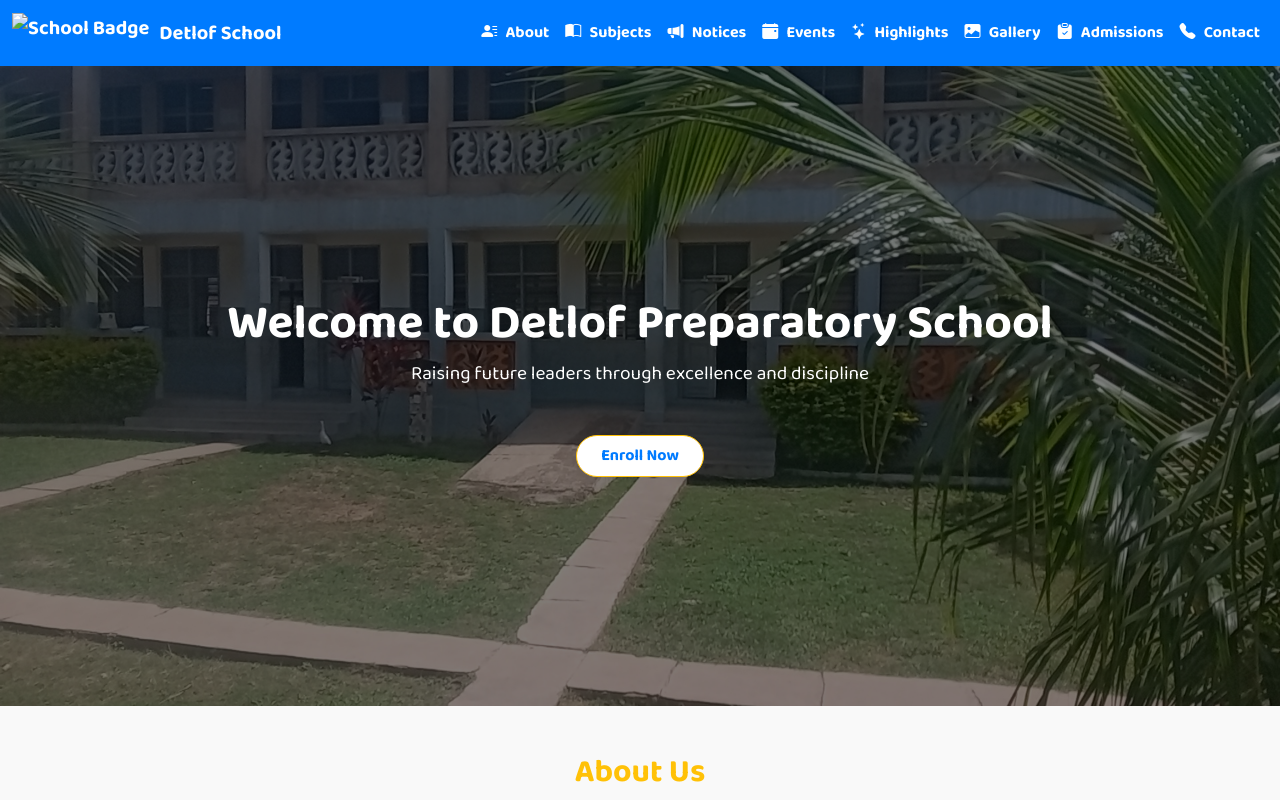
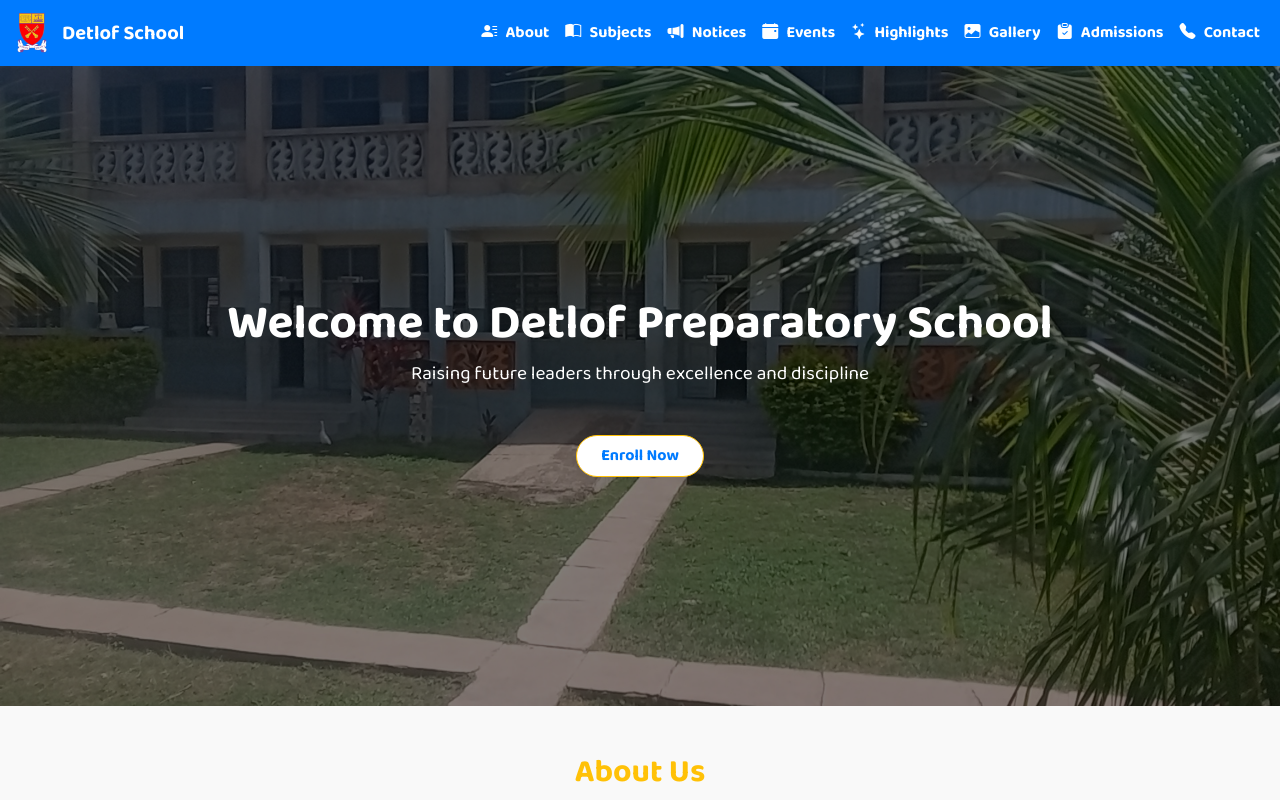
Before and after one commit to Alpha334/school-landing-page, a plain HTML site: page index.html in a window 1280 px wide. Shown: the top 800 px of the page. Drawn offline with nearby package versions, Linux system fonts and the light colour scheme.

Commit message:
Update index.html

```diff
--- a/index.html
+++ b/index.html
@@ -19,7 +19,7 @@
 <nav class="navbar navbar-expand-lg sticky-top">
     <div class="container-fluid">
       <a class="navbar-brand d-flex align-items-center" href="#">
-        <img src="/Images/School badge.png" alt="School Badge" style="height: 40px; width: auto; margin-right: 10px;">
+        <img src="School badge.png" alt="School Badge" style="height: 40px; width: auto; margin-right: 10px;">
         <span class="fw-bold">Detlof School</span>
       </a>
 
```
